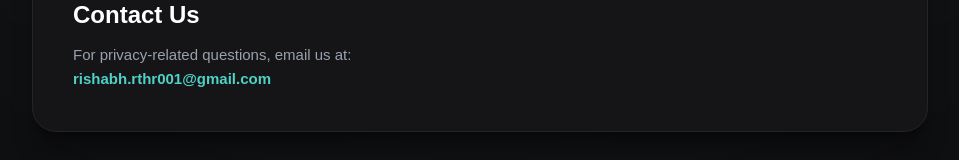
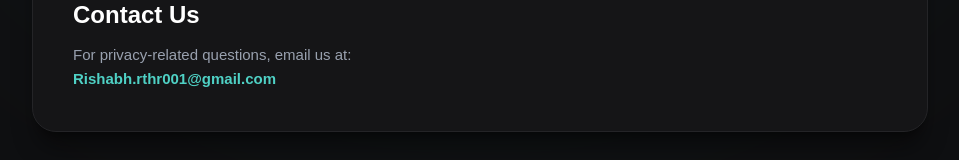
Before and after one commit to rishabhrthr001/Personal-portfolio, a Next.js app: page /privacy-policy in a window 1280 px wide. Shown: the part 1040-1200 px from the top of the page, without its empty margins (160-1119 px from the left). Built offline with nearby package versions, Linux system fonts and the light colour scheme.

Commit message:
small fixes

```diff
--- a/app/privacy-policy/page.js
+++ b/app/privacy-policy/page.js
@@ -78,7 +78,12 @@ export default function PrivacyPolicy() {
               For privacy-related questions, email us at:
               <br />
               <span className="text-[#4FD1C5] font-semibold">
-                rishabh.rthr001@gmail.com
+                <a
+                  href="mailto:Rishabh.rthr001@gmail.com"
+                  className="hover:text-[#4FD1C5] transition"
+                >
+                  Rishabh.rthr001@gmail.com
+                </a>
               </span>
             </p>
           </Section>
--- a/app/terms-and-conditions/page.js
+++ b/app/terms-and-conditions/page.js
@@ -76,7 +76,12 @@ export default function TermsConditions() {
               For legal or support questions:
               <br />
               <span className="text-[#4FD1C5] font-semibold">
-                rishabh.rthr001@gmail.com
+                <a
+                  href="mailto:Rishabh.rthr001@gmail.com"
+                  className="hover:text-[#4FD1C5] transition"
+                >
+                  Rishabh.rthr001@gmail.com
+                </a>
               </span>
             </p>
           </Section>
```
